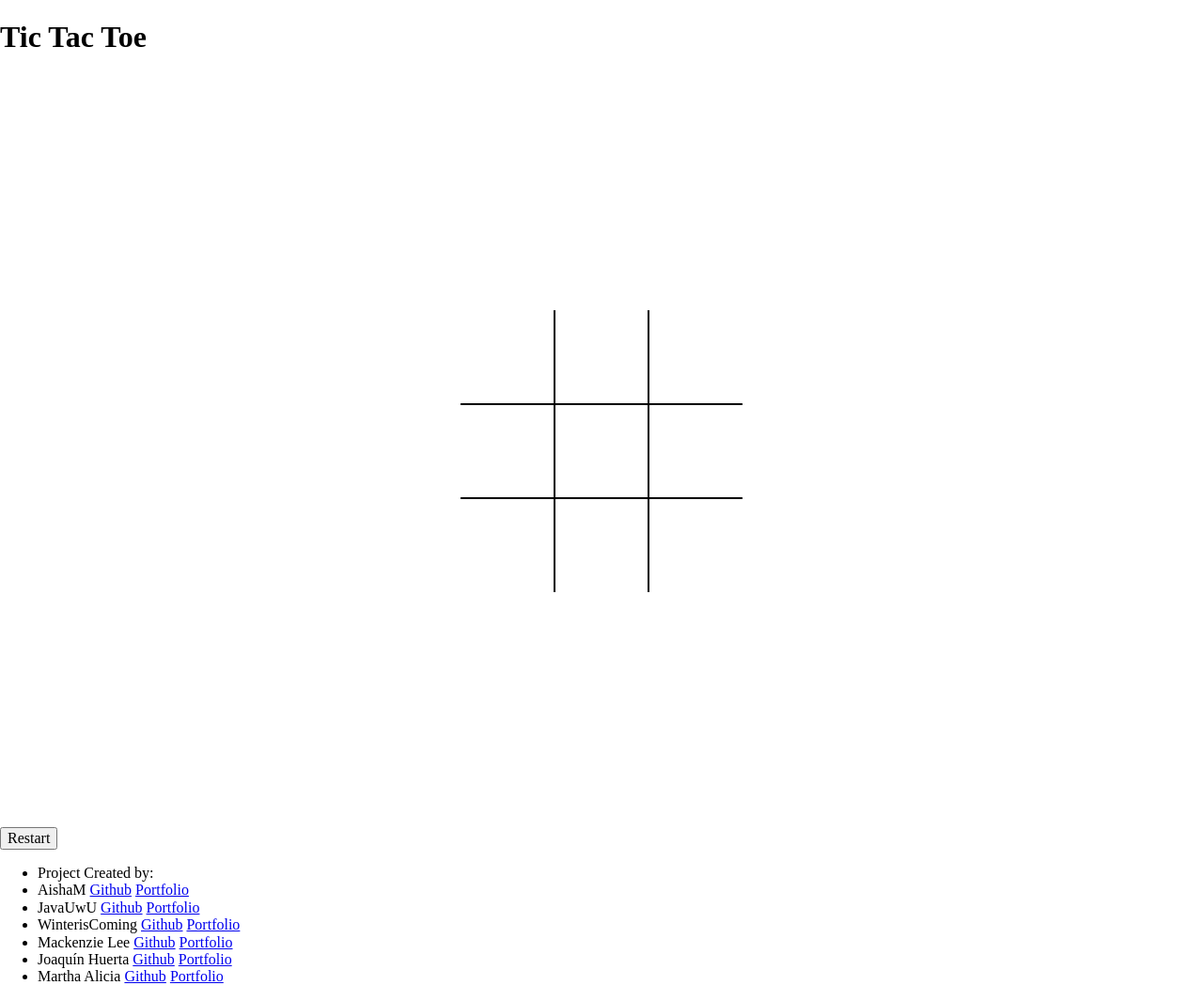
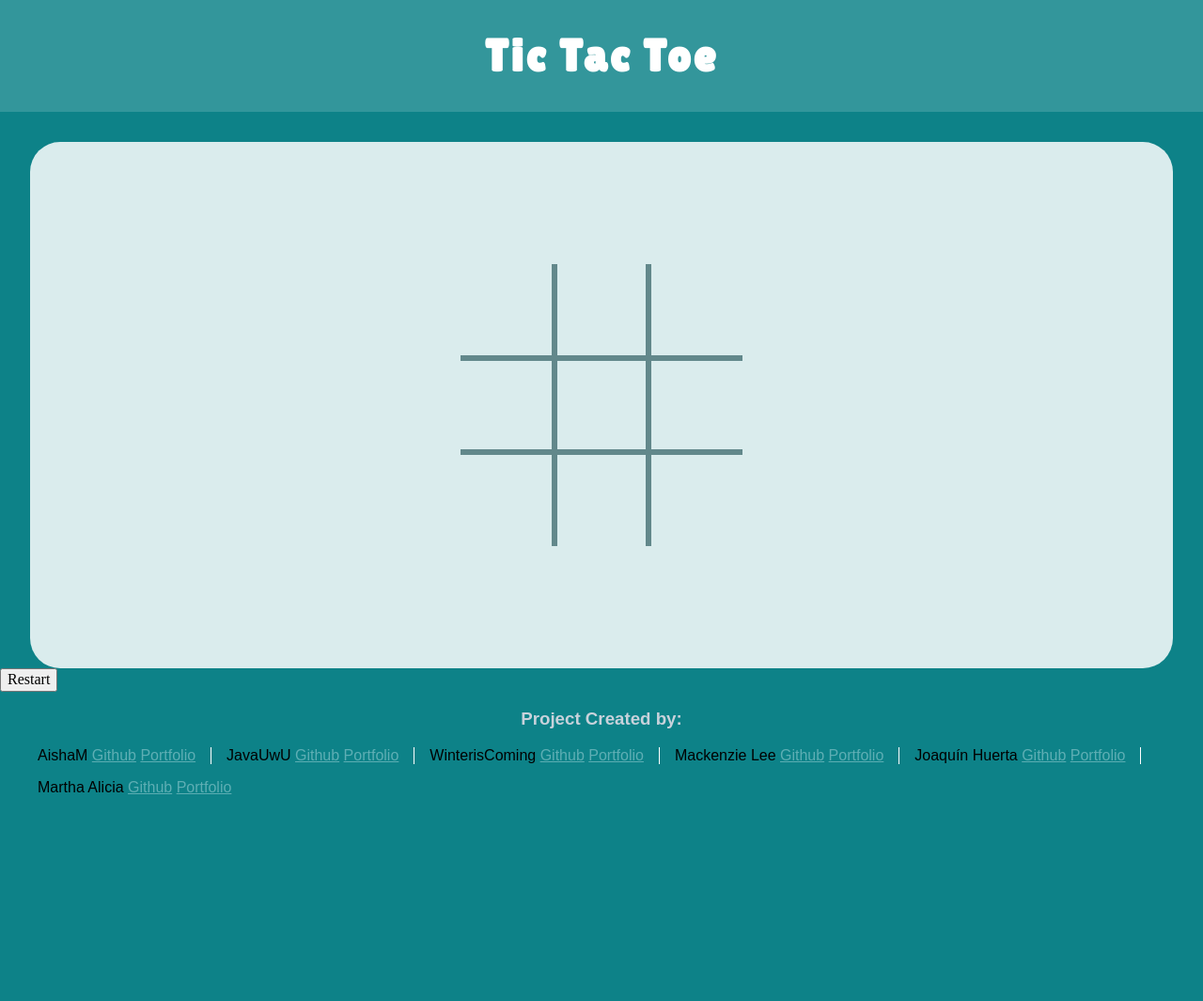
Before and after one commit to jcorp11/TicTacToe-100Devs, a website: page index.html in a window 1280 px wide. Shown: the whole page at 94% size. After the commit the page ends 863 px from the top, so only its background shows below. Drawn offline with Linux system fonts and the light colour scheme; a web font is replaced by a local one.

Commit message:
added styling edits, font and html modifications

```diff
--- a/css/style.css
+++ b/css/style.css
@@ -11,6 +11,21 @@
 /* LAYOUT
 /*******************************************/
 
+
+
+
+
+
+
+
+
+
+
+
+
+
+
+
 :root {
 	--cell-size: 100px;
 
@@ -19,31 +34,93 @@
 	--l: 10px; /* X line-width */
 }
 body {
+	display: flex;
+	flex-direction: column;
 	margin: 0;
+	background-color: #0d8288;
+
+}
+h1 {
+	font-family: 'Lilita One', cursive;
+	background: rgba(255, 255, 255, 0.157);
+	text-align: center;
+	color: #ffffff;
+	padding: 2rem;
+	margin: 0 0 2rem 0;
+	font-size: 3rem;
+	letter-spacing: 0.1ch;
 }
 
+footer h3 {
+	text-align: center;
+	color:#c8d2db;
+	font-family: sans-serif;
+}
+.footerList {
+	font-family: sans-serif;
+	display: flex;
+	gap: 1rem;
+	flex-direction: row;
+	list-style-type: none;
+	flex-wrap: wrap;
+}
+
+.footerList li {
+	border-right: 1px solid white;
+	padding-right: 1rem;
+}
+
+.footerList li:last-child {
+	border-right: none;
+	padding-right: none;
+}
+
+.footerList li a{
+	color:hsla(184, 39%, 69%, 0.61);
+}
+.footerList li a:hover {
+	color:hsla(184, 52%, 20%, 0.61);
+}
 .board {
-	width: 100vw;
-	height: 100vh;
+	align-self: center;
+	width: 100%;
+	max-width: 95vw;
+	height: 70vh;
 	display: grid;
 	justify-content: center;
 	align-content: center;
 	justify-items: center;
 	align-items: center;
-	grid-template-columns: repeat(3, auto)
+	grid-template-columns: repeat(3, auto);
+	background: rgba(255, 255, 255, 0.849);
+	border-radius: 2rem;
 }
 
 .cell {
 	width: var(--cell-size);
 	height: var(--cell-size);
-	border: 1px solid black;
+	border: 3px solid hsla(184, 52%, 20%, 0.61);
 	display: flex;
 	justify-content: center;
 	align-items: center;
 	position: relative;
 	cursor: pointer;
+	max-width: 100%;
+	color: 	#001929;
+	font-family: 'Signika Negative', sans-serif;
+	font-size: 3rem;
 }
 
+.cell:hover {
+
+	margin: 0;
+	background: rgba(53, 109, 107, 0.094);
+	background-repeat: no-repeat;
+
+
+
+
+}
 /* remove border for edges */
 .cell:nth-child(1), .cell:nth-child(2), .cell:nth-child(3) {
 	border-top: none;
--- a/index.html
+++ b/index.html
@@ -6,7 +6,9 @@
     	<meta name="keywords" content="one, two, three">
 		<meta http-equiv="X-UA-Compatible" content="IE=edge">
         <meta name="viewport" content="width=device-width, initial-scale=1.0">
-
+		<link rel="preconnect" href="https://fonts.googleapis.com">
+		<link rel="preconnect" href="https://fonts.gstatic.com" crossorigin>
+		<link href="https://fonts.googleapis.com/css2?family=Lilita+One&family=Signika+Negative:wght@500&display=swap" rel="stylesheet">
 		<title>Title in the tab</title>
 
 		<!-- external CSS link -->
@@ -33,8 +35,9 @@
 				<button id="restartButton">Restart</button>
 			</div>
 			   <footer>
-				<ul>
-					<li>Project Created by: </li>
+				<h3>Project Created by:</h3>
+				<ul class="footerList">
+
 					<li>AishaM
 						<a href="#">Github</a>
 						<a href="#">Portfolio</a>
@@ -61,6 +64,7 @@
 						<a href="#">Portfolio</a>
 					</li>
 				</ul>
+
 			   </footer>
 		   </body>
 
```
